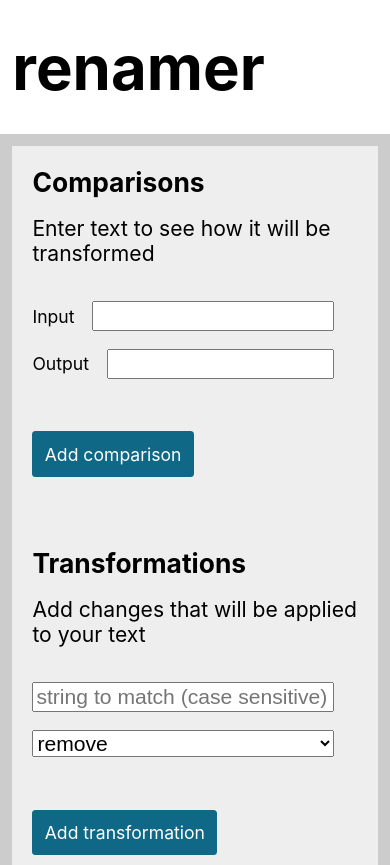
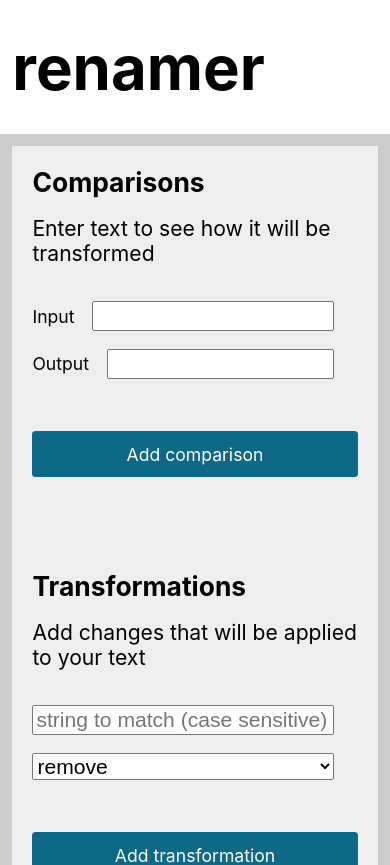
Before and after one commit to batzlerg/renamer, a React (Create React App) app: page / in a window 390 px wide. Shown: the top 865 px of the page. Built offline with nearby package versions, Linux system fonts and the light colour scheme.

Commit message:
responsive considerations for rowContainer buttons

```diff
--- a/src/styles/AddRemoveButton.css
+++ b/src/styles/AddRemoveButton.css
@@ -21,7 +21,7 @@
   font-size: 1rem;
   background-color: hsl(var(--hue), var(--saturation), var(--lightness));
   color: white;
-  padding: .7rem;
+  padding: .7rem 1rem;
   border-radius: .2rem;
 }
 .text:hover {
--- a/src/styles/RowContainer.css
+++ b/src/styles/RowContainer.css
@@ -21,3 +21,23 @@
 .rowContainerButtons .addRemoveWrapper {
   margin-right: 1.3rem;
 }
+
+@media only screen and (max-width: 30rem) {
+  .rowContainerButtons {
+    display: flex;
+    flex-direction: column;
+  }
+  .rowContainerButtons .addRemoveWrapper {
+    margin-bottom: 1.3rem;
+    margin-right: 0;
+  }
+  .rowContainerButtons .addRemoveWrapper .addRemoveButton .text {
+    display: flex;
+    justify-content: center;
+  }
+  .rowContainerButtons .addRemoveWrapper,
+  .rowContainerButtons .addRemoveWrapper .addRemoveButton,
+  .rowContainerButtons .addRemoveWrapper .addRemoveButton .text {
+    width: 100%;
+  }
+}
```
